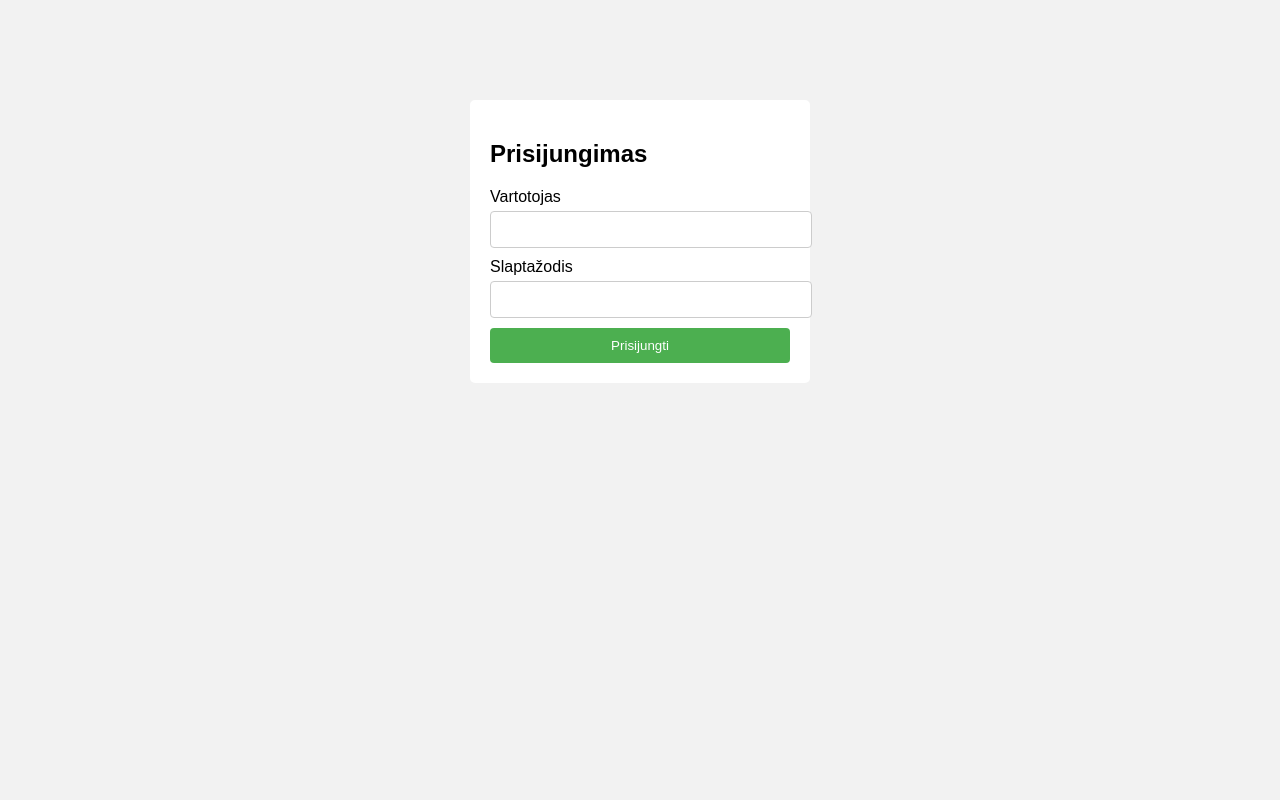
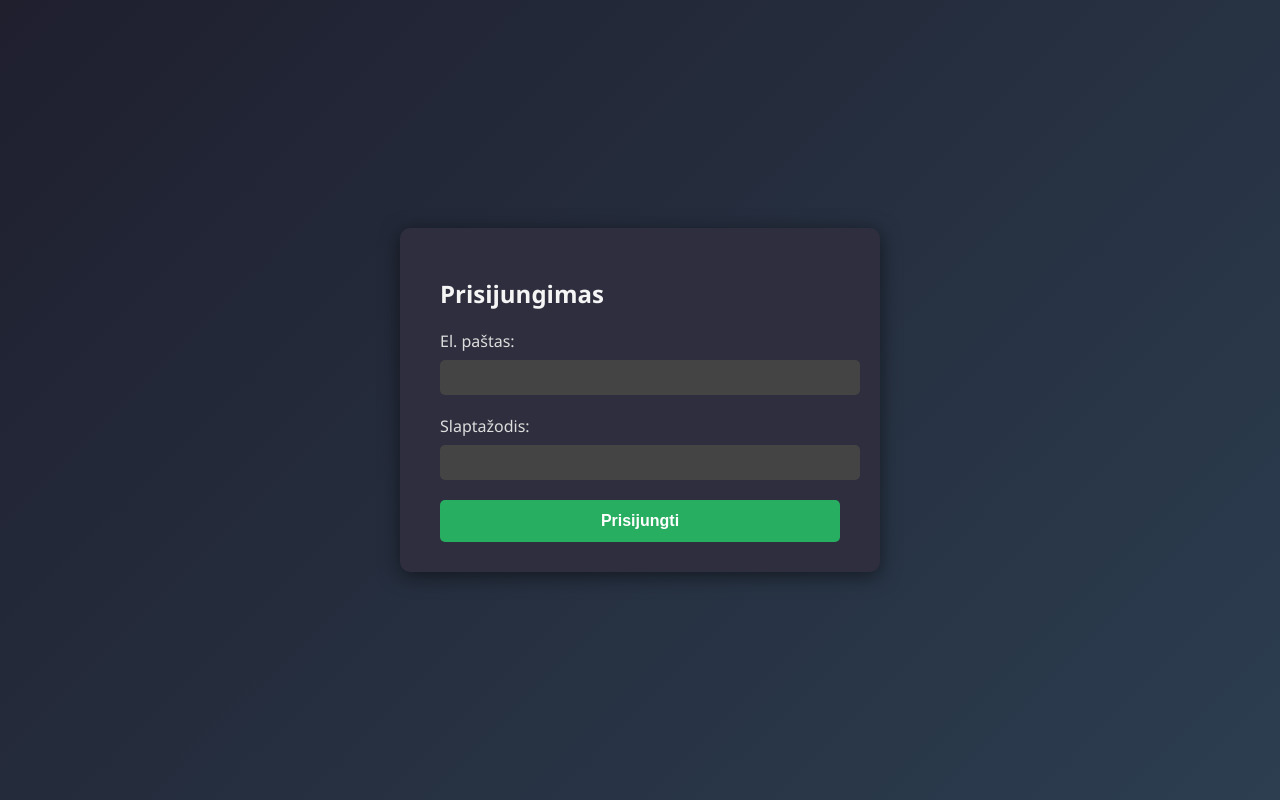
Before and after one commit to signals777/kripto-botas, a Flask app: template templates/Login.html in a window 1280 px wide. Run offline with Flask 3, Linux system fonts and the light colour scheme; the template is opened without the code that fills it, so the values that code supplies are empty.

Commit message:
Update Login.html

```diff
--- a/templates/Login.html
+++ b/templates/Login.html
@@ -1,26 +1,81 @@
 <!DOCTYPE html>
-<html>
+<html lang="lt">
 <head>
+    <meta charset="UTF-8">
     <title>Prisijungimas</title>
-    <meta charset="utf-8">
     <style>
-        body { font-family: Arial; background-color: #f2f2f2; }
-        .container { width: 300px; margin: auto; margin-top: 100px; padding: 20px; background-color: white; border-radius: 5px; }
-        input[type="text"], input[type="password"] { width: 100%; padding: 10px; margin: 5px 0 10px 0; border: 1px solid #ccc; border-radius: 4px; }
-        input[type="submit"] { background-color: #4CAF50; color: white; border: none; padding: 10px; width: 100%; border-radius: 4px; cursor: pointer; }
+        body {
+            font-family: 'Segoe UI', sans-serif;
+            background: linear-gradient(135deg, #1f1f2e, #2c3e50);
+            color: #fff;
+            display: flex;
+            flex-direction: column;
+            align-items: center;
+            justify-content: center;
+            height: 100vh;
+            margin: 0;
+        }
+        .login-container {
+            background-color: #2e2e3e;
+            padding: 30px 40px;
+            border-radius: 10px;
+            box-shadow: 0 4px 20px rgba(0,0,0,0.5);
+            width: 100%;
+            max-width: 400px;
+        }
+        h2 {
+            margin-bottom: 20px;
+            color: #f5f5f5;
+        }
+        label {
+            display: block;
+            margin-bottom: 8px;
+            color: #ddd;
+        }
+        input[type="text"], input[type="password"] {
+            width: 100%;
+            padding: 10px;
+            margin-bottom: 20px;
+            border: none;
+            border-radius: 5px;
+            background: #444;
+            color: white;
+        }
+        button {
+            width: 100%;
+            padding: 12px;
+            background-color: #27ae60;
+            border: none;
+            border-radius: 5px;
+            color: white;
+            font-weight: bold;
+            cursor: pointer;
+            font-size: 16px;
+        }
+        button:hover {
+            background-color: #219150;
+        }
+        .error-message {
+            color: #ff6b6b;
+            margin-bottom: 15px;
+            text-align: center;
+        }
     </style>
 </head>
 <body>
-    <div class="container">
+    <div class="login-container">
         <h2>Prisijungimas</h2>
+        {% if error %}
+            <div class="error-message">{{ error }}</div>
+        {% endif %}
         <form method="POST">
-            <label for="username">Vartotojas</label>
-            <input type="text" id="username" name="username" required>
+            <label for="email">El. paštas:</label>
+            <input type="text" id="email" name="email" required>
 
-            <label for="password">Slaptažodis</label>
+            <label for="password">Slaptažodis:</label>
             <input type="password" id="password" name="password" required>
 
-            <input type="submit" value="Prisijungti">
+            <button type="submit">Prisijungti</button>
         </form>
     </div>
 </body>
```
